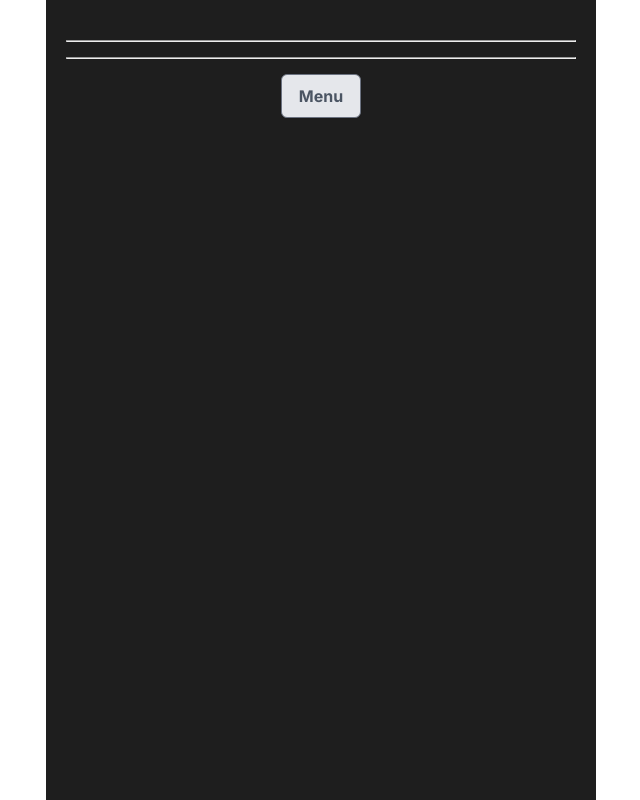
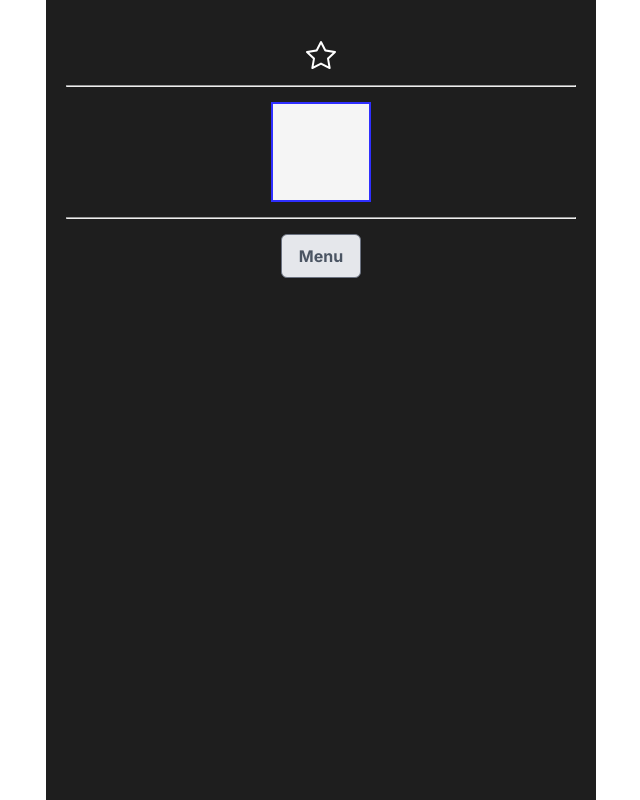
Before and after one commit to adex-badr18/scrimba-component-library, a React (Vite) app: page / in a window 1280 px wide. Shown: the whole page, without its empty margins (319-959 px from the left). Built offline with nearby package versions, Linux system fonts and the light colour scheme.

Commit message:
Fix parameter loading bug

```diff
--- a/src/App.jsx
+++ b/src/App.jsx
@@ -8,11 +8,11 @@ function App() {
 
     return (
         <main className='container'>
-            {/* <Star /> */}
+            <Star />
 
             <hr />
 
-            {/* <Box /> */}
+            <Box />
 
             <hr />
 
--- a/src/components/Star.jsx
+++ b/src/components/Star.jsx
@@ -4,7 +4,7 @@ import useToggle from '../hooks/useToggle';
 import { BsStar, BsStarFill } from 'react-icons/bs';
 
 export default function Star({ onChange }) {
-    const [on, toggle] = useToggle();
+    const [on, toggle] = useToggle({});
 
     return (
         <>
--- a/src/components/Toggle/Toggle.jsx
+++ b/src/components/Toggle/Toggle.jsx
@@ -5,7 +5,7 @@ import useToggle from "../../hooks/useToggle";
 const ToggleContext = createContext();
 
 export default function Toggle({ children, onToggle = () => {} }) {
-    const [on, toggle] = useToggle();
+    const [on, toggle] = useToggle({});
 
     useEffectOnUpdate(onToggle, [on]);
 
```
